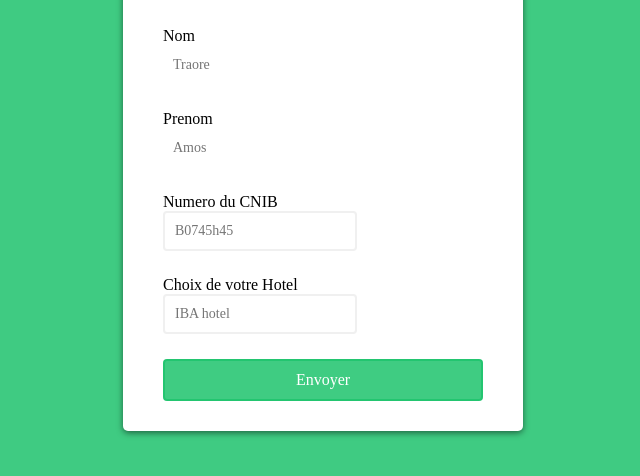
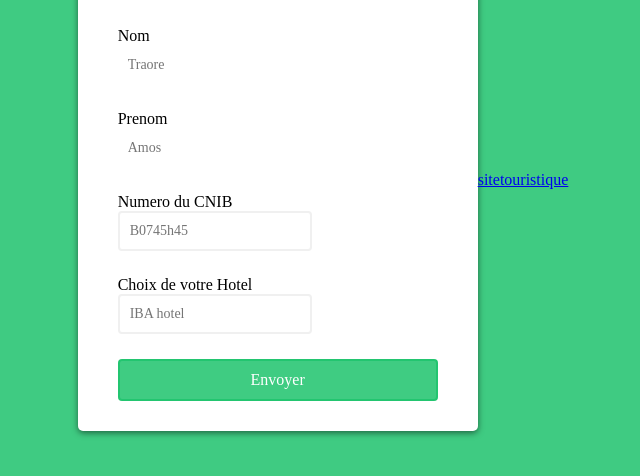
Before and after one commit to KonkoboAmosettraoresiaka/SitetouristiquedeBobo, a plain HTML site: page index.html in a window 1280 px wide. Shown: the part 220-696 px from the top of the page, without its empty margins (317-957 px from the left). Drawn offline with Linux system fonts and the light colour scheme.

Commit message:
Update index.html

```diff
--- a/index.html
+++ b/index.html
@@ -34,5 +34,6 @@
          </form>
 
     </div>
+    <a href="Accueil.html"> sitetouristique </a>
 </body>
 </html>
```
